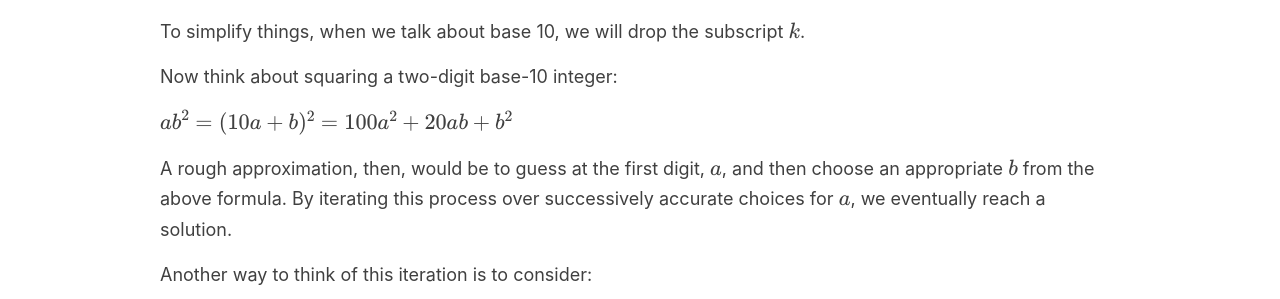
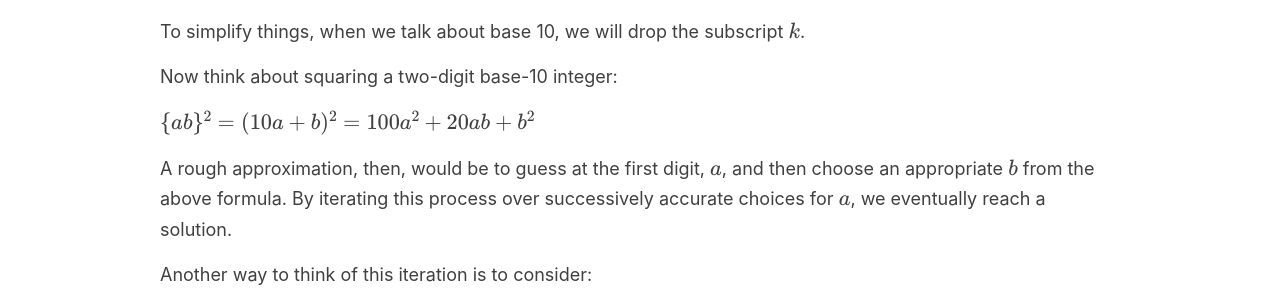
Before and after one commit to hackalog/hackalog.github.io, a Jekyll site: the page built from _posts/2010-06-19-square-roots.md, in a window 1280 px wide. Shown: the part 729-1028 px from the top of the page. Built offline with Jekyll 4.4.1, drawn with Linux system fonts in a browser that asks for light colours; our own code applies the rules of GitHub Pages for plain Markdown files; formulas are drawn with MathJax 3.

Commit message:
re-escape braces:

```diff
--- a/_posts/2010-06-19-square-roots.md
+++ b/_posts/2010-06-19-square-roots.md
@@ -28,7 +28,7 @@ To simplify things, when we talk about base 10, we will drop the subscript $k$.
 
 Now think about squaring a two-digit base-10 integer:
 
-$ \{ab\}^2 = (10a + b)^2 = 100a^2 + 20ab + b^2$
+$ \\{ab\\}^2 = (10a + b)^2 = 100a^2 + 20ab + b^2$
 
 A rough approximation, then, would be to guess at the first digit, $ a$, and then choose an appropriate $ b$ from the above formula. By iterating this process over successively accurate choices for $ a$, we eventually reach a solution.
 
```
